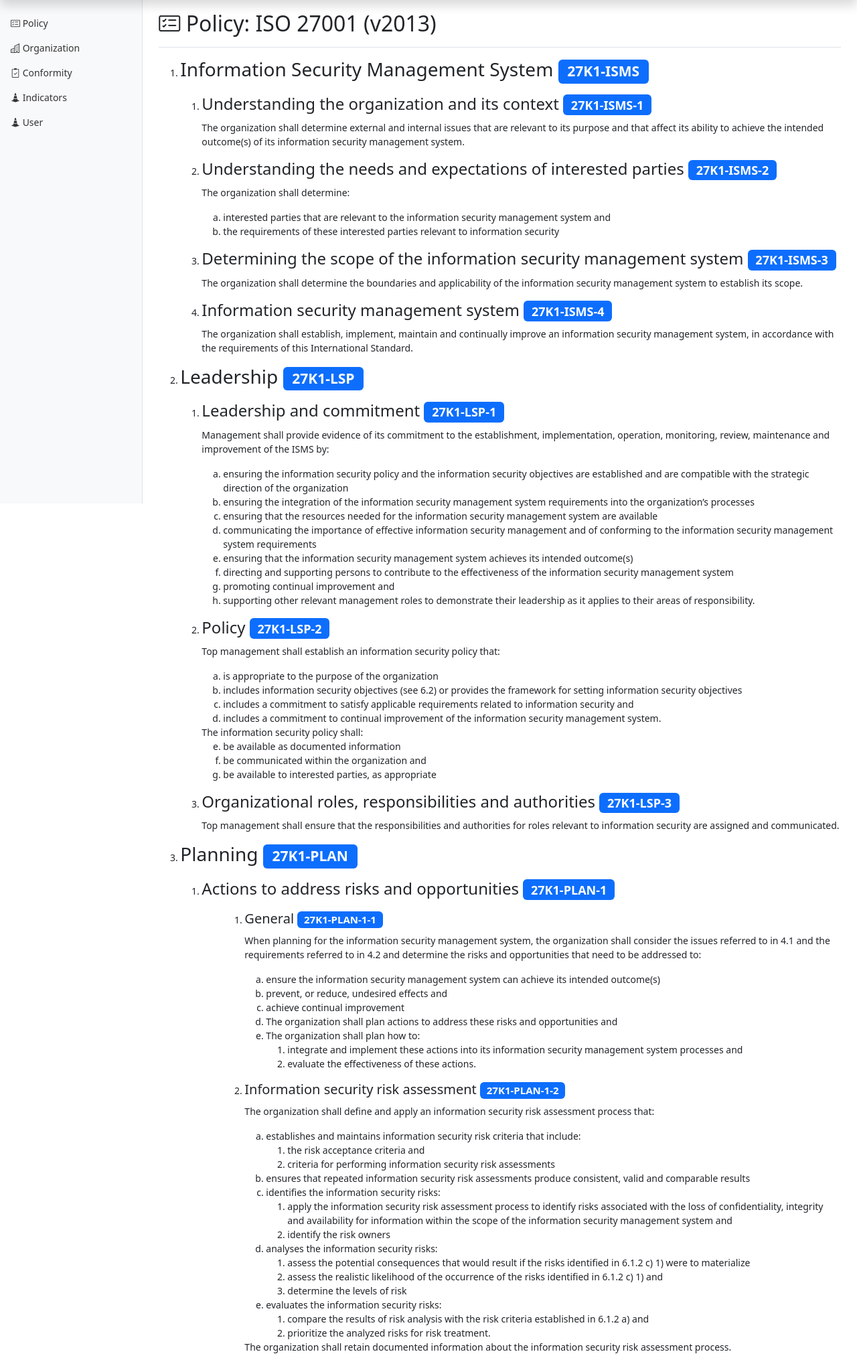
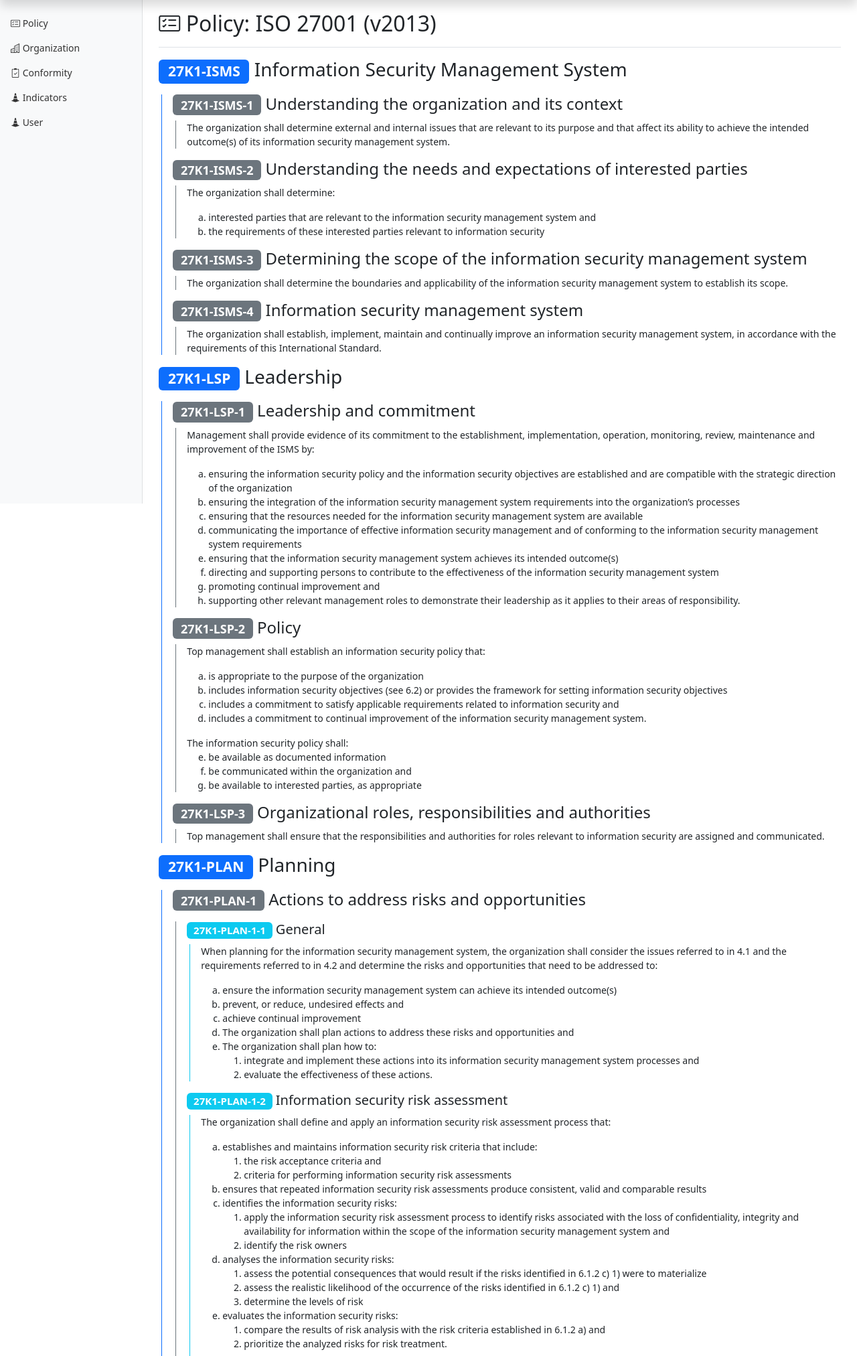
Before and after one commit to pep-un/Oxomium, a Django app: page /policy/1/ in a window 1280 px wide. Shown: the part 48-2073 px from the top of the page at 67% size. Run offline with Django 4.2, Linux system fonts and the light colour scheme; the visitor is signed in with stand-in values (Sample User, id 1); data comes from the database, SQL or seed files in the repository; parts of the project's set-up code (start-up, migrations or seed data) failed here and were passed over; some libraries are stand-ins or nearby versions.

Commit message:
Update template for Policy listing to improve UX now I have real data

```diff
--- a/conformity/templates/conformity/policy_detail.html
+++ b/conformity/templates/conformity/policy_detail.html
@@ -6,38 +6,30 @@
 
 {% block content %}
     {% if policy.get_root_measure %}
-        <ol>
         {% for m in policy.get_first_measures %}
-            <li>
-                <h3>{{ m.title }} <span class="badge bg-primary">{{ m.name }}</span> </h3>
+            <h3><span class="badge bg-primary">{{ m.name }}</span> {{ m.title }} </h3>
+            <div class="ms-1 ps-3 border-start border-primary">
                 <p>{{ m.description|safe }}</p>
                 {% if m.get_childrens %}
-                    <ol>
-                        {% for m in m.get_childrens %}
-                        <li>
-                            <h4>{{ m.title }} <span class="badge bg-primary">{{ m.name }}</span> </h4>
+                    {% for m in m.get_childrens %}
+                        <h4><span class="badge bg-secondary">{{ m.name }}</span> {{ m.title }} </h4>
+                        <div class="ms-1 ps-3 border-start border-secondary">
                             <p>{{ m.description|safe }}</p>
                             {% if m.get_childrens %}
-                                <ol>
                                 {% if m.get_childrens %}
-                                    <ol>
                                         {% for m in m.get_childrens %}
-                                        <li>
-                                            <h5>{{ m.title }} <span class="badge bg-primary">{{ m.name }}</span> </h5>
-                                            <p>{{ m.description|safe }}</p>
-                                        </li>
+                                            <h5><span class="badge bg-info">{{ m.name }}</span> {{ m.title }} </h5>
+                                            <div class="ms-1 ps-3 border-start border-info">
+                                                <p>{{ m.description|safe }}</p>
+                                            </div>
                                     {% endfor %}
-                                    </ol>
                                 {% endif %}
-                                </ol>
                             {% endif %}
-                        </li>
+                        </div>
                     {% endfor %}
-                    </ol>
                 {% endif %}
-            </li>
+            </div>
         {% endfor %}
-        </ol>
     {% else %}
         <div class="alert alert-info" role="alert">
           No Measure defined for this policy.
```
